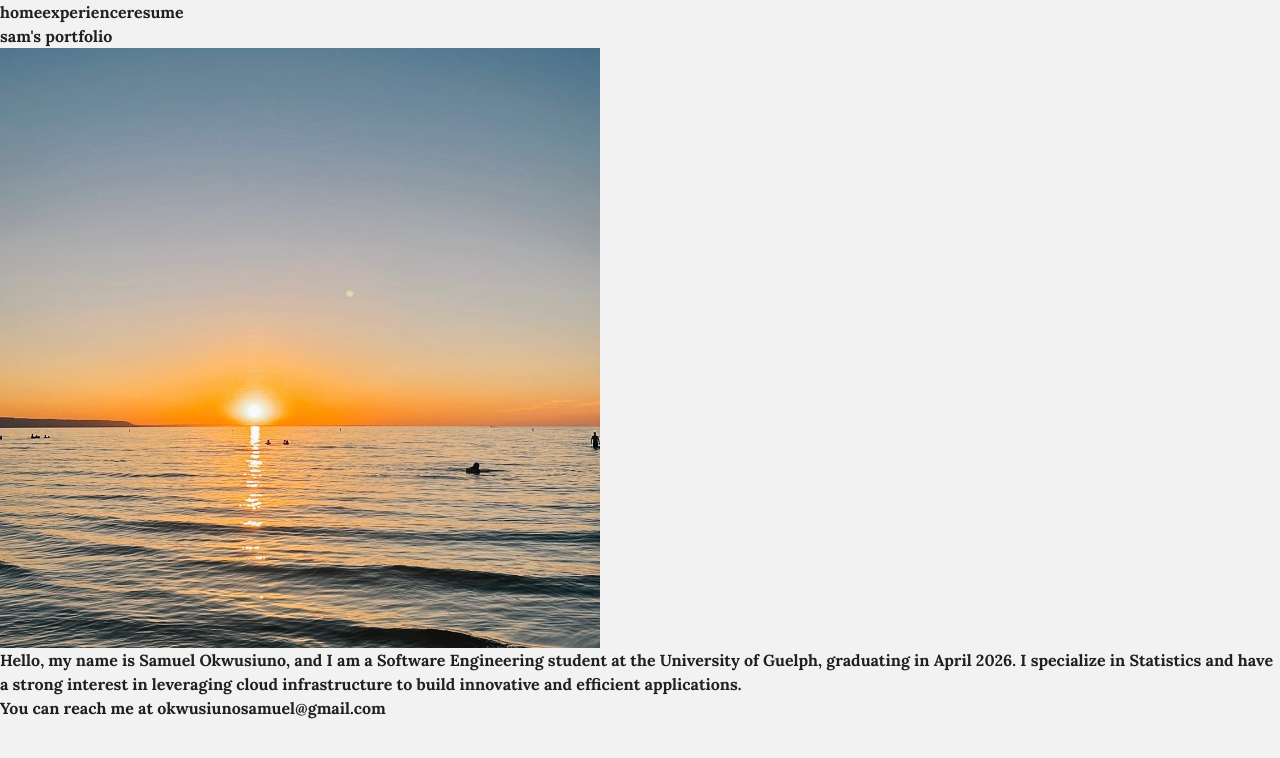
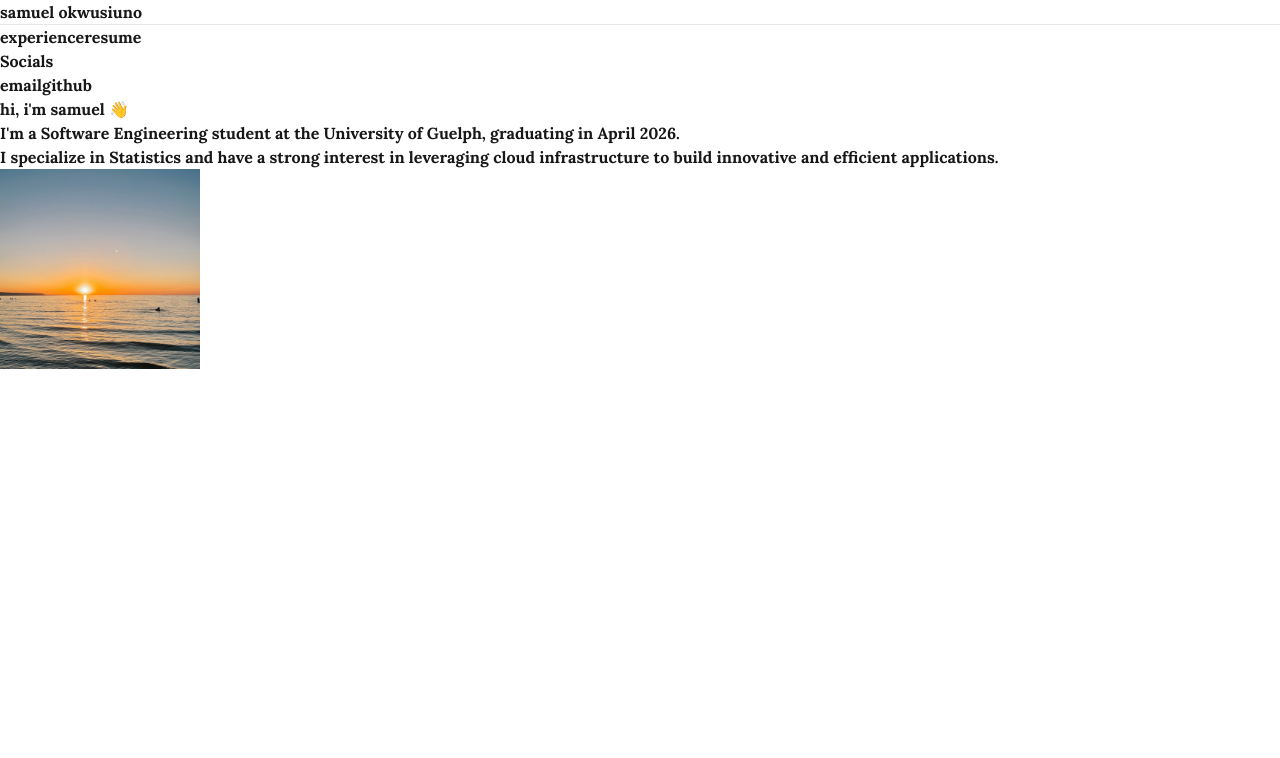
Before and after one commit to samokw/website, a Next.js app: page / in a window 1280 px wide. Shown: the top 758 px of the page. Built offline with nearby package versions, Linux system fonts and the light colour scheme.

Commit message:
updated personal website

```diff
--- a/src/app/component/navbar.tsx
+++ b/src/app/component/navbar.tsx
@@ -1,9 +1,6 @@
 import Link from "next/link"
 
 const navItems = {
-    '/': {
-      name: 'home',
-    },
     '/experience': {
       name: 'experience',
     },
@@ -12,13 +9,31 @@ const navItems = {
     },
   }
 
+const socialItems = {
+  'mailto:okwusiunosamuel@gmail.com': {
+    name: 'email',
+  },
+  'https://github.com/samokw': {
+    name: 'github',
+  },
+}
+
 export default function Navbar (){
-    return <>
-    <aside className="-ml-[8px] mb-16 tracking-tight">
-        <div className="lg:sticky lg:top-20">
-            <nav className="flex flex-row items-end relative px-0 pb-0 fade md:overflow-auto scroll-pr-6 md:relative"
-          id="nav">
-             <div className="flex flex-row space-x-0 pl-10">
+    return (
+      <aside className="md:w-[240px] md:flex-shrink-0 font-serif md:border-r md:border-neutral-200 dark:md:border-neutral-800 md:bg-neutral-50 md:dark:bg-neutral-900/50 md:h-screen md:sticky md:top-0 md:py-20 py-4 px-4 md:px-8">
+        <div>
+          <div className="mb-2 md:mb-8">
+             <Link href="/" className="text-xl font-semibold tracking-tight hover:text-neutral-600 transition-colors block">
+                samuel okwusiuno
+             </Link>
+             <hr className="mt-4 border-neutral-200 dark:border-neutral-800 hidden md:block" />
+          </div>
+
+          <nav
+            className="flex flex-row md:flex-col items-start relative fade md:overflow-auto scroll-pr-6 md:relative"
+            id="nav"
+          >
+            <div className="flex flex-row md:flex-col space-x-0 pr-10 mb-2 mt-2 md:mt-0">
               {Object.entries(navItems).map(([path, { name }]) => {
                 return name === "resume" ? (
                   <a
@@ -26,7 +41,7 @@ export default function Navbar (){
                     href="/Samuel_Software_Resume.pdf"
                     target="_blank"
                     rel="noopener noreferrer"
-                  className="flex align-middle relative py-1 px-2 m-1"
+                    className="transition-all hover:text-neutral-800 dark:hover:text-neutral-200 flex align-middle relative py-1 px-2"
                   >
                     {name}
                   </a>
@@ -34,17 +49,31 @@ export default function Navbar (){
                   <Link
                     key={path}
                     href={path}
-                  className="transition-all hover:text-neutral-700 dark:hover:text-neutral-200 flex align-middle relative py-1 px-2 m-1"
+                    className="transition-all hover:text-neutral-800 dark:hover:text-neutral-200 flex align-middle relative py-1 px-2"
                   >
                     {name}
                   </Link>
                 );
               })}
 
+              <div className="hidden md:block mt-8 mb-2 px-2 text-xs font-medium text-neutral-400">
+                Socials
+              </div>
+
+              {Object.entries(socialItems).map(([path, { name }]) => (
+                 <a
+                 key={path}
+                 href={path}
+                 target="_blank"
+                 rel="noopener noreferrer"
+                 className="transition-all hover:text-neutral-800 dark:hover:text-neutral-200 flex align-middle relative py-1 px-2"
+               >
+                 {name}
+               </a>
+              ))}
             </div>
           </nav>
-
         </div>
       </aside>
-    </>
+    )
 }
--- a/src/app/globals.css
+++ b/src/app/globals.css
@@ -4,21 +4,33 @@
 
 html {
   font-family: inherit;
+  scroll-behavior: smooth;
 }
 body {
   font-family: inherit;
 }
+
+::selection {
+  background-color: #e0e0e0;
+  color: #000;
+}
+
+@media (prefers-color-scheme: dark) {
+  ::selection {
+    background-color: #333;
+    color: #fff;
+  }
+}
+
 :root {
-  --background: #f2f2f2; /* Light gray for a clean background */
-  --foreground: #202020; /* Dark gray for high contrast text */
-  --accent: #3366cc; /* Deep blue for links or buttons with good contrast */
+  --background: #ffffff;
+  --foreground: #171717;
 }
 
 @media (prefers-color-scheme: dark) {
   :root {
-    --background: #121212; /* Dark gray for background in dark mode */
-    --foreground: #e5e5e5; /* Light gray for text in dark mode */
-    --accent: #6699ff; /* Softer blue for dark mode links/buttons */
+    --background: #0a0a0a;
+    --foreground: #ededed;
   }
 }
 
--- a/src/app/layout.tsx
+++ b/src/app/layout.tsx
@@ -20,13 +20,15 @@ export default function RootLayout({
 }>) {
   return (
     <html lang="en" className={`${lora.className} antialiased`}>
-      <body className=" antialiased max-w-xl mx-4 mt-4 lg:mx-auto">
-        <div className="flex-auto min-w-0 mt-6 flex flex-col px-2 md:px-0">
-          <div className="flex justify-end">
+      <body className="antialiased text-slate-900 dark:text-slate-100 bg-white dark:bg-slate-950">
+        <div className="flex flex-col md:flex-row min-h-screen">
           <Navbar/>
-          </div>
-        {children}
-        <Analytics/>
+          <main className="flex-auto min-w-0 py-8 md:py-20 px-6 md:px-12">
+            <div className="max-w-3xl">
+              {children}
+              <Analytics/>
+            </div>
+          </main>
         </div>
       </body>
     </html>
--- a/src/app/page.tsx
+++ b/src/app/page.tsx
@@ -2,18 +2,28 @@ import Image from "next/image";
 
 export default function Home() {
   return (
-    <>
-    <h1 className="mb-10 text-3xl font-semibold tracking-tighter">{"sam's portfolio"}</h1>
-    <Image className="mb-10"
-    src="/IMG_7316.jpeg"
-    alt="Sunset"
-    width={600}
-    height={600}
-    placeholder="blur"
-    />
-    <p className="mb-4 lowercase">{"Hello, my name is Samuel Okwusiuno, and I am a Software Engineering student at the University of Guelph, graduating in April 2026. I specialize in Statistics and have a strong interest in leveraging cloud infrastructure to build innovative and efficient applications."}</p>
-    <p className="mb-4 lowercase">{"You can reach me at"} <a className="underline" href="mailto:okwusiunosamuel@gmail.com">okwusiunosamuel@gmail.com</a></p>
-
-    </>
+    <section>
+      <h1 className="mb-8 text-2xl font-medium tracking-tighter">hi, i&apos;m samuel 👋</h1>
+      <div className="flex flex-col md:flex-row gap-8 items-start">
+        <div className="flex-1">
+          <p className="mb-4">
+            I&apos;m a Software Engineering student at the University of Guelph, graduating in April 2026.
+          </p>
+          <p className="mb-4">
+            I specialize in Statistics and have a strong interest in leveraging cloud infrastructure to build innovative and efficient applications.
+          </p>
+        </div>
+        <div className="flex-shrink-0">
+          <Image
+            className="rounded-lg grayscale hover:grayscale-0 transition-all duration-500 ease-in-out object-cover"
+            src="/IMG_7316.jpeg"
+            alt="Samuel Okwusiuno"
+            width={200}
+            height={200}
+            priority
+          />
+        </div>
+      </div>
+    </section>
   );
 }
```
Also changed, not shown: src/app/component/project.tsx (+13 -28 lines), src/app/experience/page.tsx (+17 -30 lines). Lines whose indentation alone changed are shown as unchanged.
